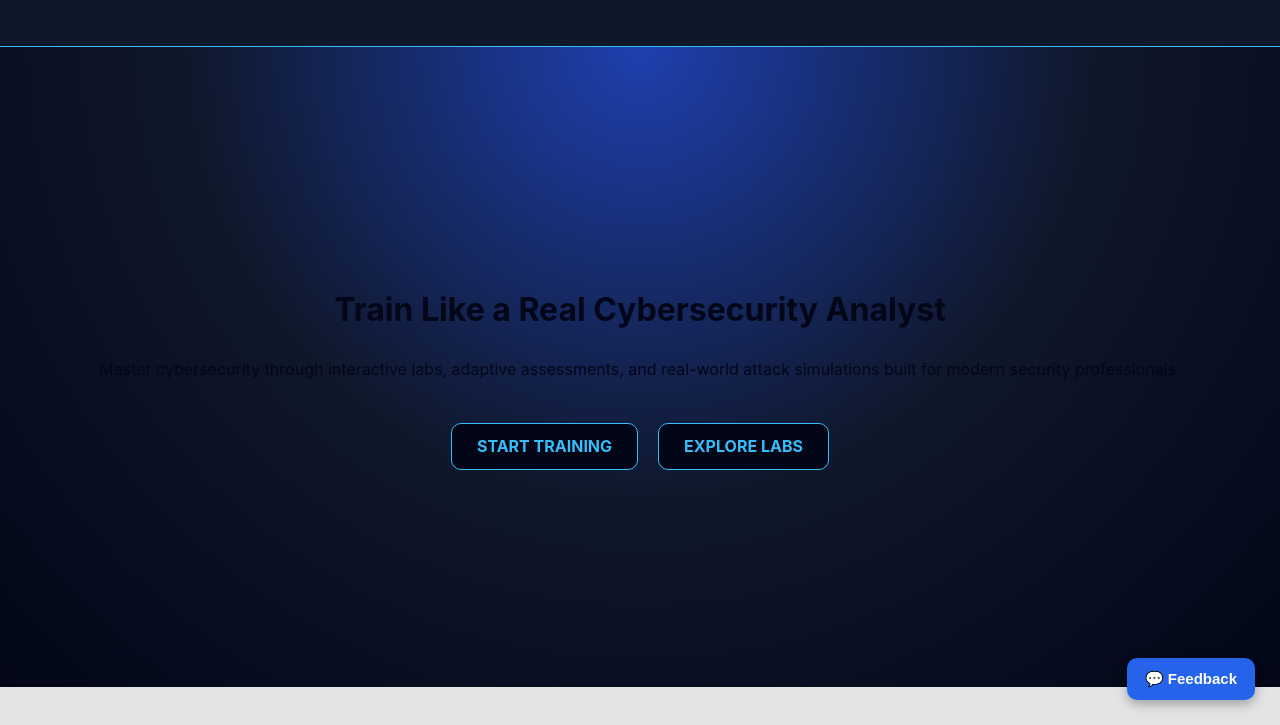
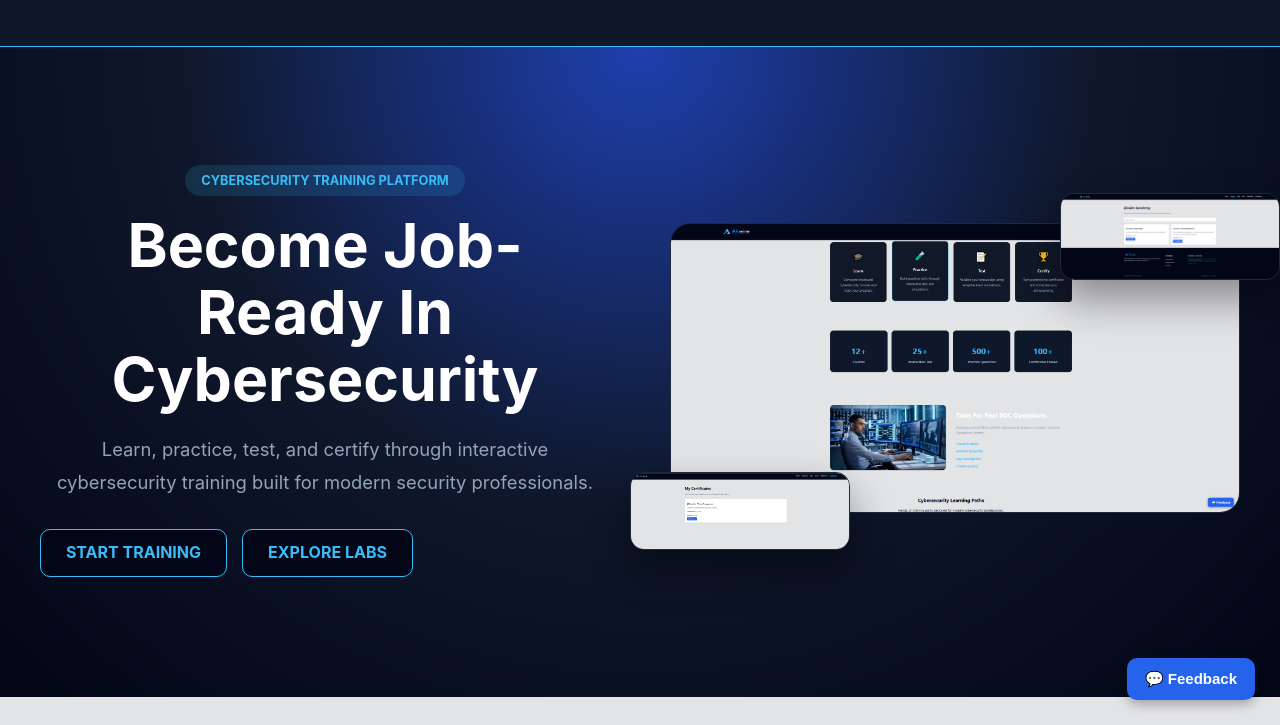
Before and after one commit to AkwireTech/akwire-platform, a plain HTML site: page frontend/index.html in a window 1280 px wide. Shown: the part 75-800 px from the top of the page. Drawn offline with nearby package versions, Linux system fonts and the light colour scheme.

Commit message:
Modern homepage fix

```diff
--- a/frontend/css/style.css
+++ b/frontend/css/style.css
@@ -3385,3 +3385,149 @@ div {
         );
 
 }
+
+/* ==========================================
+   SAAS HERO
+========================================== */
+
+.hero-saas {
+
+    max-width: 1400px;
+
+    margin: auto;
+
+    padding: 80px 20px;
+
+    display: grid;
+
+    grid-template-columns:
+        1fr 1fr;
+
+    gap: 60px;
+
+    align-items: center;
+
+}
+
+.hero-left h1 {
+
+    font-size: 3.8rem;
+
+    color: white;
+
+    line-height: 1.1;
+
+    margin: 20px 0;
+
+}
+
+.hero-left p {
+
+    color: #94a3b8;
+
+    font-size: 1.15rem;
+
+    line-height: 1.8;
+
+}
+
+.hero-badge {
+
+    background: rgba(
+        56,
+        189,
+        248,
+        0.15
+    );
+
+    color: #38bdf8;
+
+    padding: 8px 16px;
+
+    border-radius: 999px;
+
+    font-size: 0.8rem;
+
+    font-weight: 700;
+
+}
+
+.hero-buttons {
+
+    display: flex;
+
+    gap: 15px;
+
+    margin-top: 30px;
+
+}
+
+.hero-right {
+
+    position: relative;
+
+}
+
+.hero-main-image {
+
+    width: 100%;
+
+    border-radius: 20px;
+
+    border: 1px solid #1e293b;
+
+}
+
+.hero-small-image {
+
+    position: absolute;
+
+    width: 220px;
+
+    border-radius: 14px;
+
+    border: 1px solid #1e293b;
+
+    box-shadow:
+        0 20px 40px
+        rgba(0,0,0,0.4);
+
+}
+
+.hero-top {
+
+    top: -30px;
+
+    right: -40px;
+
+}
+
+.hero-bottom {
+
+    bottom: -30px;
+
+    left: -40px;
+
+}
+
+@media (max-width: 900px) {
+
+    .hero-saas {
+
+        grid-template-columns: 1fr;
+
+    }
+
+    .hero-left h1 {
+
+        font-size: 2.5rem;
+
+    }
+
+    .hero-small-image {
+
+        display: none;
+
+    }
+
+}
--- a/frontend/index.html
+++ b/frontend/index.html
@@ -46,30 +46,74 @@
 
     <header class="hero">
 
-        <div class="hero-content">
+        <section class="hero-saas">
 
-            <h1 class="hero-title">
-                Train Like a Real Cybersecurity Analyst
+            <div class="hero-left">
+
+                <span class="hero-badge">
+                    CYBERSECURITY TRAINING PLATFORM
+                </span>
+
+                <h1>
+
+                    Become Job-Ready
+                    In Cybersecurity
+
                 </h1>
 
-            <p class="hero-subtitle">
-                Master cybersecurity through interactive labs, adaptive assessments,
-                and real-world attack simulations built for modern security professionals.
+                <p>
+
+                    Learn, practice, test,
+                    and certify through
+                    interactive cybersecurity
+                    training built for
+                    modern security professionals.
+
                 </p>
 
-            <div class="hero-actions" style="margin-top: 40px; display: flex; gap: 20px; flex-wrap: wrap; justify-content: center; align-items: center;">
+                <div class="hero-buttons">
 
-                <a href="register.html" class="btn-primary">
+                    <a href="register.html"
+                    class="btn-primary">
+
                         Start Training
+
                     </a>
 
-                <a href="labs.html" class="btn-outline">
+                    <a href="labs.html"
+                    class="btn-outline">
+
                         Explore Labs
+
                     </a>
 
                 </div>
 
             </div>
+
+            <div class="hero-right">
+
+                <img
+                    src="images/dashboard-preview.png"
+                    class="hero-main-image"
+                    alt="Dashboard Preview"
+                >
+
+                <img
+                    src="images/academy-preview.png"
+                    class="hero-small-image hero-top"
+                    alt="Academy Preview"
+                >
+
+                <img
+                    src="images/certificate-preview.png"
+                    class="hero-small-image hero-bottom"
+                    alt="Certificate Preview"
+                >
+
+            </div>
+
+        </section>
 
     </header>
 
```
Also changed, not shown: frontend/images/academy-preview.PNG (added), frontend/images/certificate-preview.PNG (added), frontend/images/dashboard-preview.PNG (added), 1 other file. Lines whose indentation alone changed are shown as unchanged.
